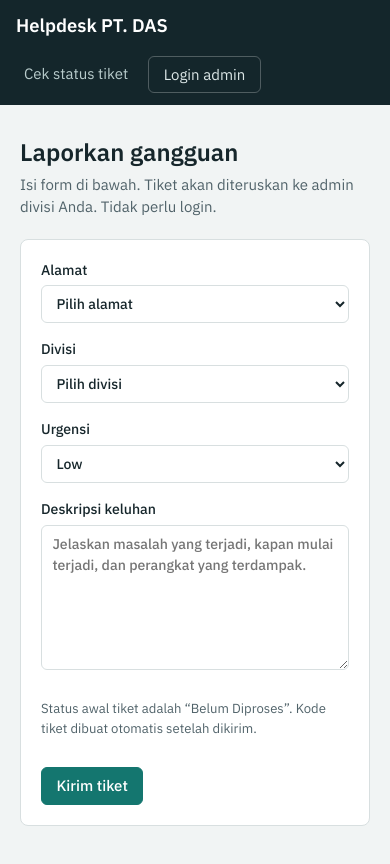
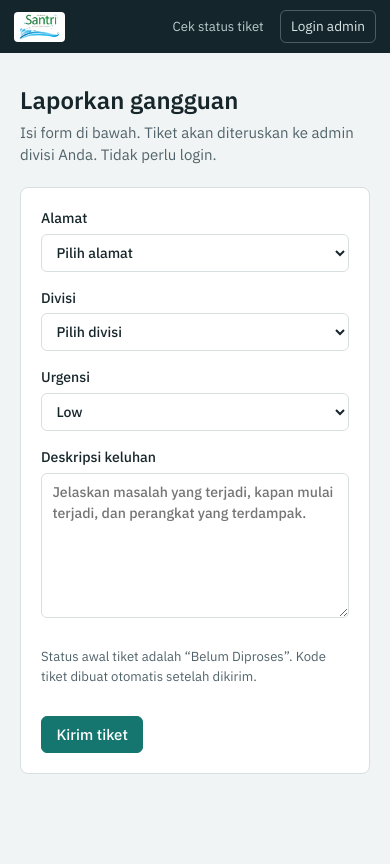
Before and after one commit to Alfansya/helpdesk, a React app: page / in a window 390 px wide. Built offline with nearby package versions, Linux system fonts and the light colour scheme; some packages are replaced by stand-ins of ours.

Commit message:
Padding button

```diff
--- a/app/globals.css
+++ b/app/globals.css
@@ -139,12 +139,12 @@ tbody tr:hover { background: #fafcfc; }
 @media (prefers-reduced-motion: reduce) { * { transition: none !important; animation: none !important; } }
 
 /* ===== Halaman publik (form tiket & cek status) ===== */
-.pubtop { background: var(--side); display: flex; justify-content: space-between; align-items: center; gap: 1rem; padding: .85rem 2rem; flex-wrap: wrap; }
-.pubtop .brand { padding: 0; color: #fff; text-decoration: none; }
-.pubnav { display: flex; align-items: center; gap: .75rem; }
-.pubnav .plink { color: #b9cccc; text-decoration: none; padding: .4rem .5rem; }
+.pubtop { background: var(--side); display: flex; justify-content: space-between; align-items: center; gap: 1rem; padding: .85rem 2rem; flex-wrap: nowrap; }
+.pubtop .brand { padding: 0; color: #fff; text-decoration: none; flex-shrink: 0; }
+.pubnav { display: flex; align-items: center; gap: .75rem; flex-shrink: 0; }
+.pubnav .plink { color: #b9cccc; text-decoration: none; padding: .4rem .5rem; white-space: nowrap; }
 .pubnav .plink:hover { color: #fff; }
-.pubnav .btn.ghost-light { width: auto; }
+.pubnav .btn.ghost-light { width: auto; white-space: nowrap; }
 .pub { max-width: 780px; margin: 0 auto; padding: 2rem 1.25rem 4rem; }
 .pub-head { margin-bottom: 1.25rem; }
 .pub-head p { color: var(--ink-2); margin: .4rem 0 0; }
@@ -154,4 +154,9 @@ tbody tr:hover { background: #fafcfc; }
 .kode-box p { margin: 0; }
 .kode { font-size: 2rem; font-weight: 600; letter-spacing: .06em; font-variant-numeric: tabular-nums; padding: .9rem 1.1rem; background: #f7f9f9; border: 1px dashed #b4c0c2; border-radius: 6px; width: fit-content; max-width: 100%; overflow-wrap: anywhere; }
 .login-form .small { text-align: center; }
-@media (max-width: 900px) { .pubtop { padding: .75rem 1rem; } }
+@media (max-width: 600px) {
+  .pubtop { padding: .65rem .85rem; gap: .5rem; }
+  .brand-text { display: none; }
+  .pubnav .plink { font-size: .82rem; padding: .35rem .25rem; }
+  .pubnav .btn.ghost-light { padding: .4rem .65rem; font-size: .85rem; }
+}
--- a/components/PublicShell.js
+++ b/components/PublicShell.js
@@ -26,8 +26,9 @@ export default function PublicShell({ children }) {
   return (
     <>
       <header className="pubtop">
-        <Link href="/" className="brand" style={{ display: 'inline-flex', alignItems: 'center', gap: '0.65rem' }}>
-          <span>Helpdesk PT. DAS</span>
+        <Link href="/" className="brand" style={{ display: 'inline-flex', alignItems: 'center', gap: '0.65rem', flexShrink: 0 }}>
+          <img src="/logo.png" alt="Logo Santri" style={{ height: '30px', width: 'auto', background: '#fff', borderRadius: '4px', padding: '2px 5px', objectFit: 'contain', flexShrink: 0 }} />
+          <span className="brand-text">Helpdesk PT DAS</span>
         </Link>
         <nav className="pubnav">
           {deferredPrompt && (
```
